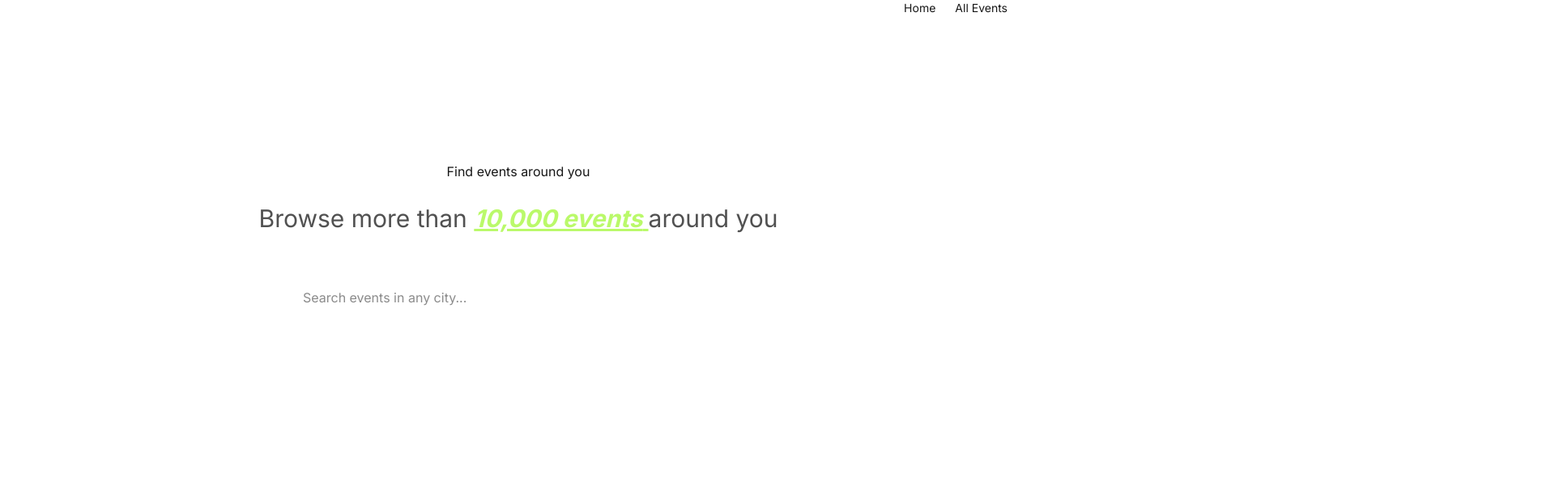
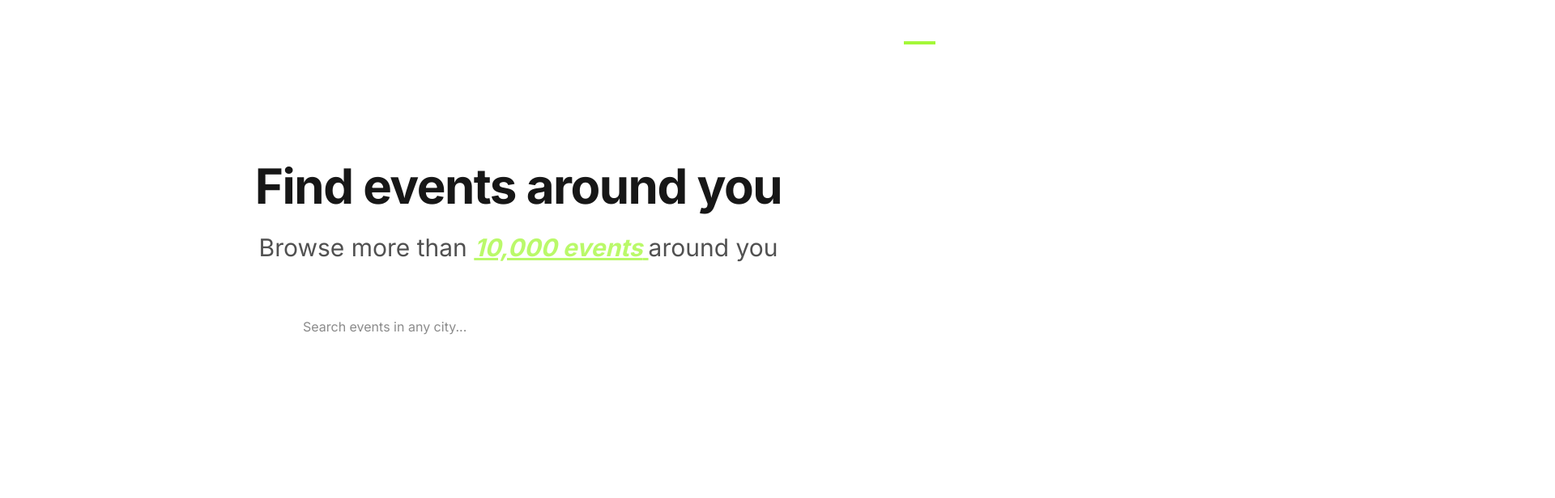
Before and after one commit to monupanwar1/evento, a Next.js app: page / in a window 1280 px wide. Shown: the top 616 px of the page at 81% size, 1920 px wide, since content can reach past the window. Built offline with nearby package versions, Linux system fonts and the light colour scheme.

Commit message:
styling correction

```diff
--- a/src/app/events/[city]/page.tsx
+++ b/src/app/events/[city]/page.tsx
@@ -17,8 +17,8 @@ export default async function EventsPage({ params }: EventPageProps) {
 
   return (
     <main className="flex text-center items-center flex-col py-24 px-[20px] min-h-[110vh]">
-      <div className="mb-28">
-        <H1 className="mb-28 text-center">
+      <div >
+        <H1 className="mb-28">
           {city === "all" ? "All Events" : `Events in ${city.charAt(0).toUpperCase() + city.slice(1)}`}
         </H1>
         <EventsList events={events} />
--- a/src/components/h1.tsx
+++ b/src/components/h1.tsx
@@ -1,14 +1,13 @@
 import { cn } from "@/lib/utils";
-
 
 type H1Props = {
   children: React.ReactNode;
-  className:string;
+  className?: string;
 };
 
-export default function H1({ children ,className }: H1Props) {
+export default function H1({ children, className }: H1Props) {
   return (
-    <h1 className={cn("font-bold text-3xl lg:text-6xl tracking-tight ,className")}>
+    <h1 className={cn("font-bold text-3xl lg:text-6xl tracking-tight", className)}>
       {children}
     </h1>
   );
--- a/src/lib/utils.ts
+++ b/src/lib/utils.ts
@@ -1,8 +1,6 @@
-import clsx from "clsx";
-import { ClassValue } from "clsx";
-import { ClassValidator, twMerge } from "tailwind-merge";
+import { clsx } from "clsx";
+import { twMerge } from "tailwind-merge";
 
-export function cn(...inputs:ClassValue[]){
-   twMerge(clsx(inputs));
-
+export function cn(...classes: (string | undefined | false)[]) {
+  return twMerge(clsx(classes));
 }
```
